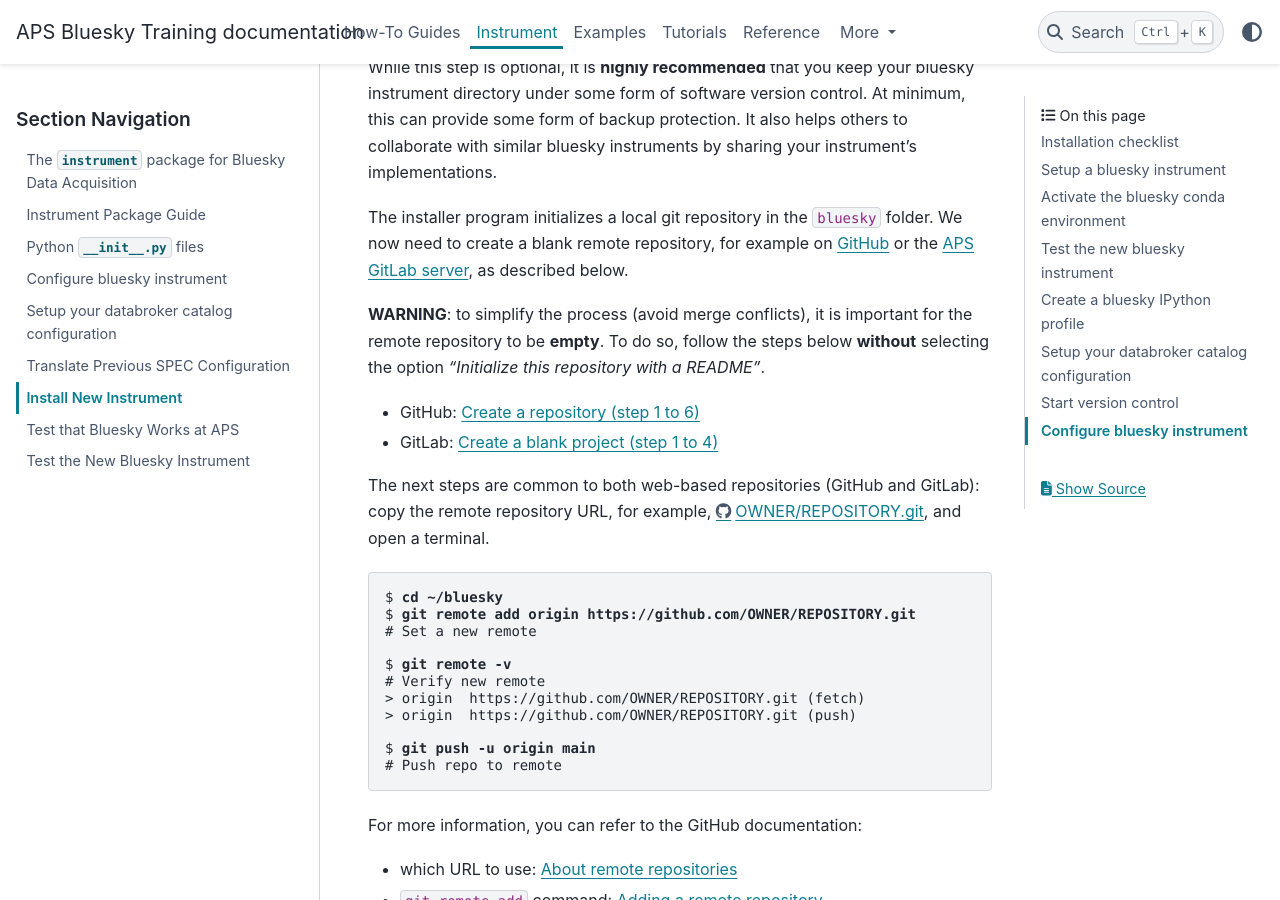
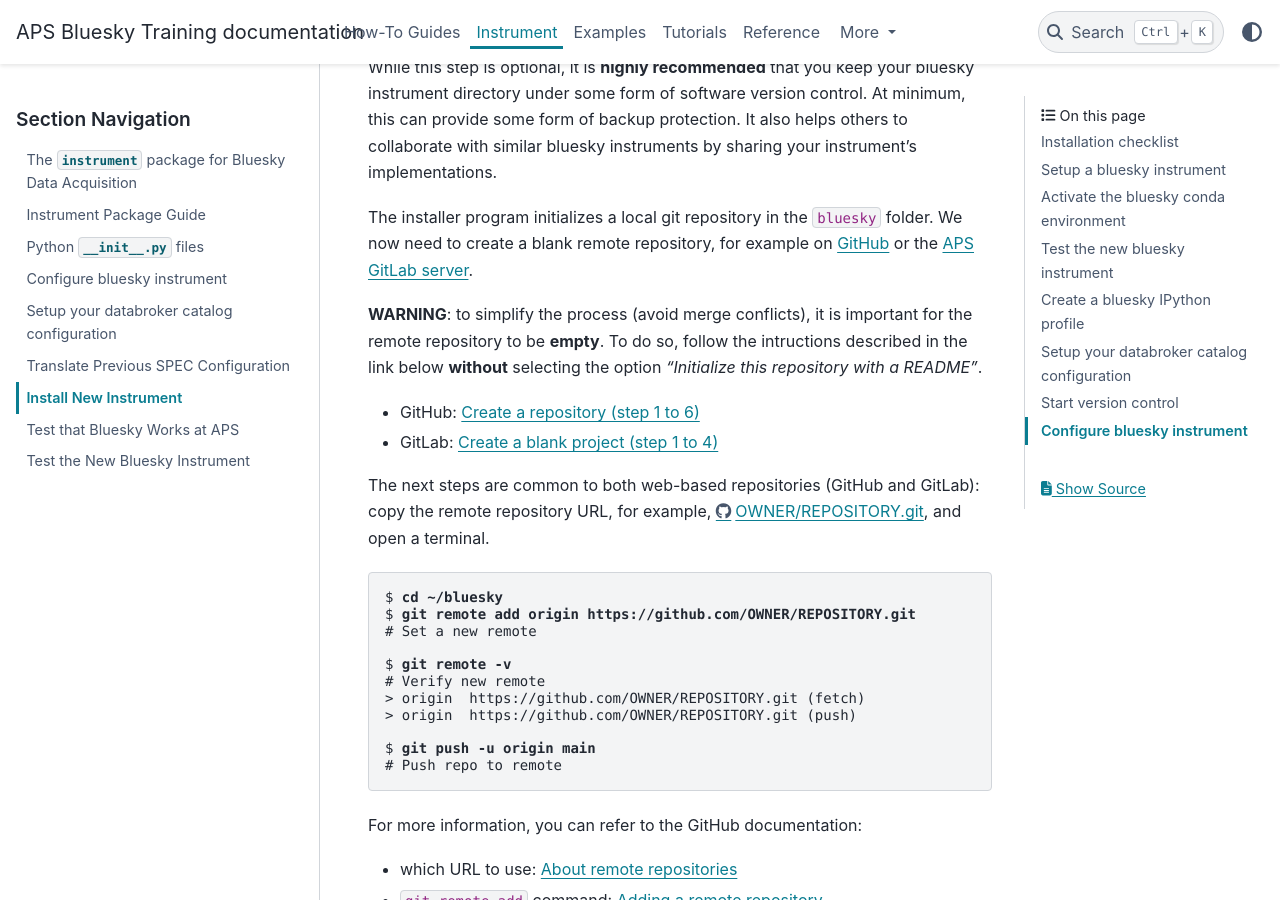
Before and after one commit to BCDA-APS/bluesky_training, a Sphinx documentation site: the page built from docs/source/instrument/_install_new_instrument.rst, in a window 1280 px wide and 900 px high, scrolled down 3915 px. Built offline with Sphinx 7.4.7 and the PyData theme 0.15.4, drawn with Linux system fonts in a browser that asks for light colours.

Commit message:
DOC #141 update git section

```diff
--- a/docs/source/instrument/_install_new_instrument.rst
+++ b/docs/source/instrument/_install_new_instrument.rst
@@ -303,11 +303,11 @@
 
 The installer program initializes a local git repository in the ``bluesky``
 folder. We now need to create a blank remote repository, for example
-on `GitHub <https://github.com/>`__ or the `APS GitLab server
-<https://git.aps.anl.gov/>`__, as described below.
+on `GitHub <https://github.com/>`_ or the `APS GitLab server
+<https://git.aps.anl.gov/>`_.
 
 **WARNING**: to simplify the process (avoid merge conflicts), it is important for the
-remote repository to be **empty**. To do so, follow the steps below **without**
+remote repository to be **empty**. To do so, follow the intructions described in the link below **without**
 selecting the option *"Initialize this repository with a README"*.
 
 - GitHub: `Create a repository (step 1 to 6) <https://docs.github.com/en/get-started/quickstart/create-a-repo#create-a-repository>`_
```
